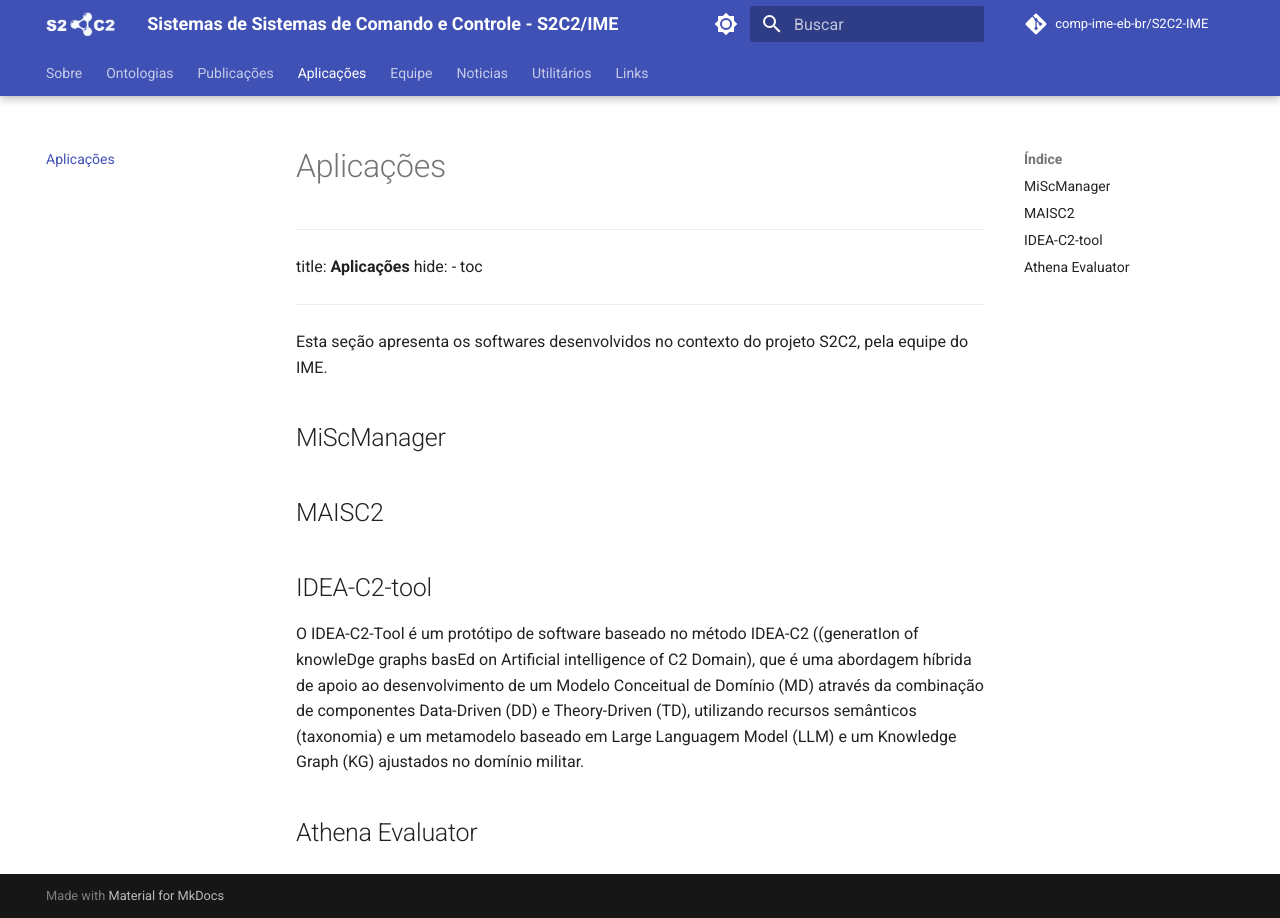
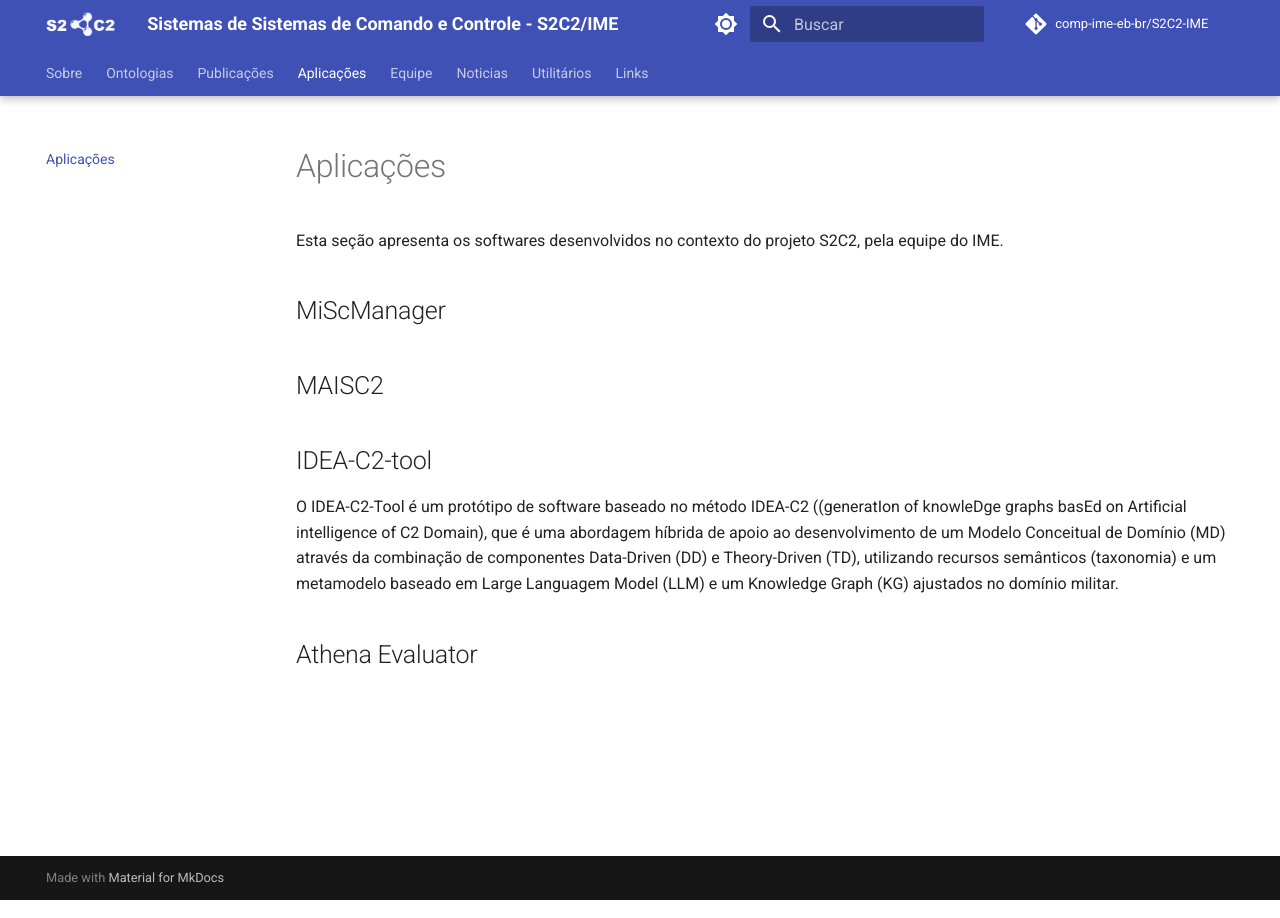
Before and after one commit to comp-ime-eb-br/S2C2-IME, an MkDocs documentation site: the page built from docs/apli.md, in a window 1280 px wide. Built offline with MkDocs 1.6.1 and Material for MkDocs 9.7.7, drawn with Linux system fonts in a browser that asks for light colours; comment, search, counter and statistics services are not loaded.

Commit message:
Update apli.md

```diff
--- a/docs/apli.md
+++ b/docs/apli.md
@@ -1,5 +1,5 @@
 ---
-title:  **Aplicações**
+title:  Aplicações
 hide:
   - toc
 ---
```
